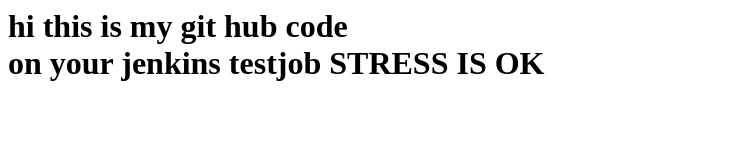
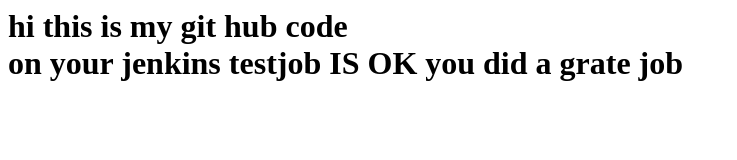
Before and after one commit to akki0109/yash, a plain HTML site: page index.html in a window 1280 px wide. Shown: the whole page, without its empty margins (0-737 px from the left). Drawn offline with Linux system fonts and the light colour scheme.

Commit message:
Update index.html

```diff
--- a/index.html
+++ b/index.html
@@ -1,7 +1,7 @@
 <html>
   <h1>hi this is my git hub code
      <br>
-         on your jenkins testjob STRESS IS OK
+         on your jenkins testjob  IS OK you did a grate job
      </br>
   </h1>
 </html>
```
